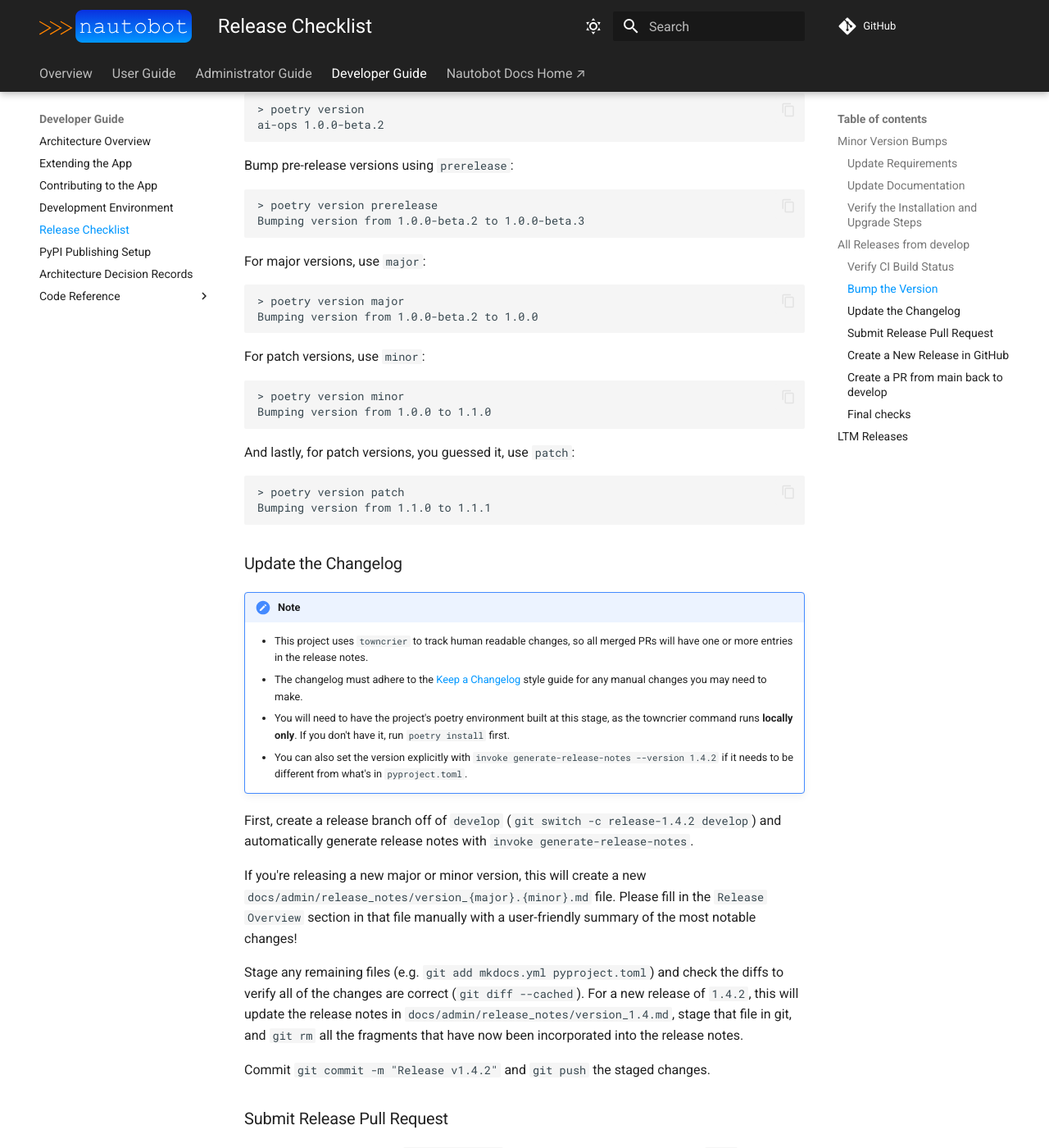
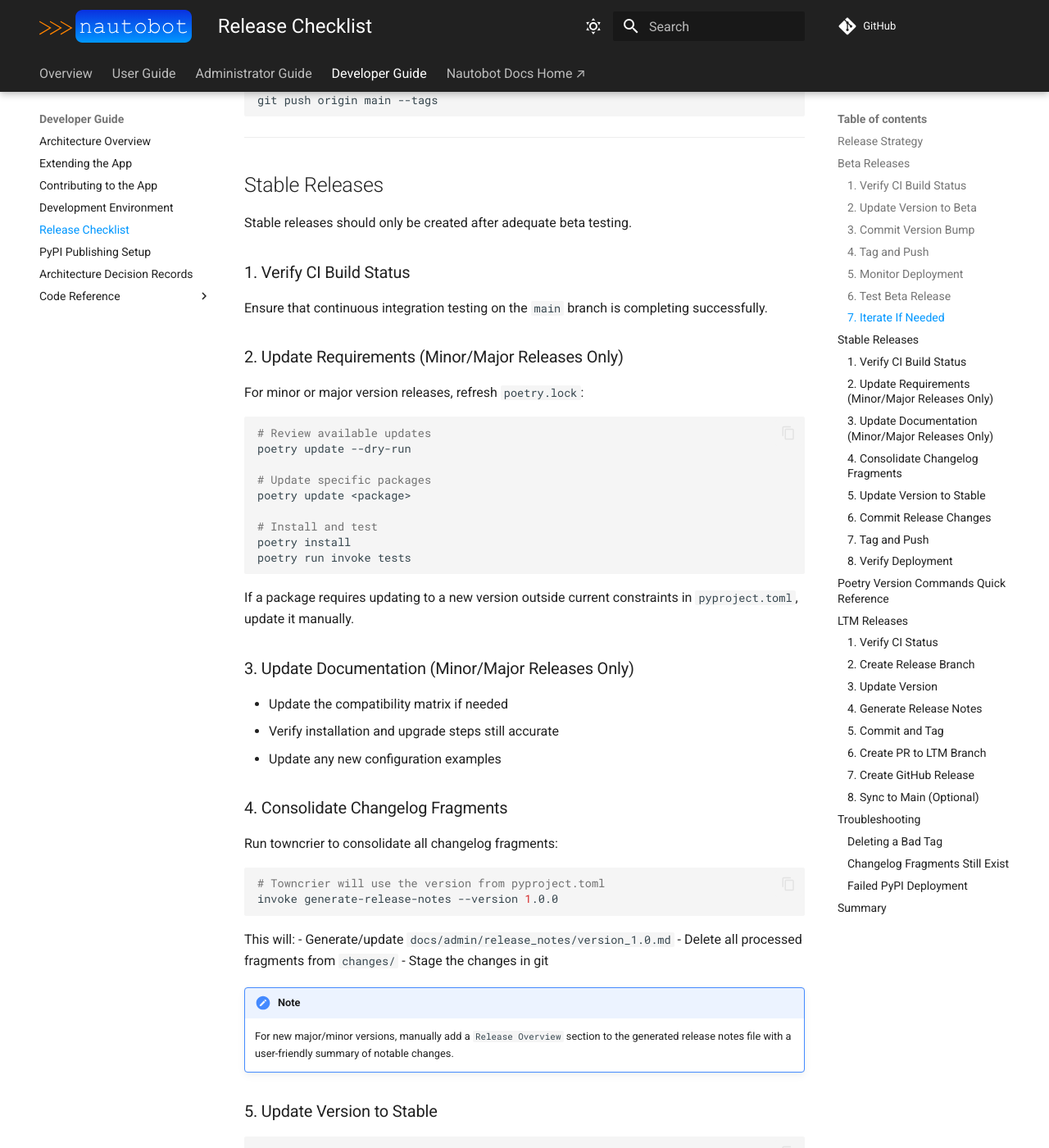
Before and after one commit to kvncampos/nautobot-ai-ops, an MkDocs documentation site: the page built from docs/dev/release_checklist.md, in a window 1280 px wide and 1400 px high, scrolled down 2231 px. Shown: the whole window at 82% size. Built offline with MkDocs 1.6.1 and Material for MkDocs 9.7.7, drawn with Linux system fonts in a browser that asks for light colours; comment, search, counter and statistics services are not loaded; some of the changed text lies outside the part shown.

Commit message:
updated workflow and docs

````diff
--- a/docs/dev/release_checklist.md
+++ b/docs/dev/release_checklist.md
@@ -3,216 +3,306 @@
 This document is intended for app maintainers and outlines the steps to perform when releasing a new version of the app.
 
 !!! important
-    Before starting, make sure your **local** `develop`, `main`, and (if applicable) the current LTM branch are all up to date with upstream!
+    This project uses a **main-only branching strategy** with **beta releases** for testing before stable releases.
 
-    ```
+    Before starting, make sure your **local** `main` branch is up to date:
+
+    ```bash
     git fetch
-    git switch develop && git pull # and repeat for main/ltm
+    git switch main && git pull
     ```
 
-Choose your own adventure:
+## Release Strategy
 
-- LTM release? Jump [here](#ltm-releases).
-- Patch release from `develop`? Jump [here](#all-releases-from-develop).
-- Minor release? Continue with [Minor Version Bumps](#minor-version-bumps) and then [All Releases from `develop`](#all-releases-from-develop).
+This project follows a streamlined release process:
 
-## Minor Version Bumps
+1. **Feature development** → Merge to `main` via squash merge (PR required)
+2. **Beta release** → Tag `v1.0.0b1`, `v1.0.0b2`, etc. from `main`
+3. **Testing period** → Let beta "cook" with real-world usage
+4. **Stable release** → Tag `v1.0.0` from `main`
 
-### Update Requirements
+Choose your path:
 
-Every minor version release should refresh `poetry.lock`, so that it lists the most recent stable release of each package. To do this:
-
-0. Run `poetry update --dry-run` to have Poetry automatically tell you what package updates are available and the versions it would upgrade to. This requires an existing environment created from the lock file (i.e. via `poetry install`).
-1. Review each requirement's release notes for any breaking or otherwise noteworthy changes.
-2. Run `poetry update <package>` to update the package versions in `poetry.lock` as appropriate.
-3. If a required package requires updating to a new release not covered in the version constraints for a package as defined in `pyproject.toml`, (e.g. `Django ~3.1.7` would never install `Django >=4.0.0`), update it manually in `pyproject.toml`.
-4. Run `poetry install` to install the refreshed versions of all required packages.
-5. Run all tests (`poetry run invoke tests`) and check that the UI and API function as expected.
-
-### Update Documentation
-
-If there are any changes to the compatibility matrix (such as a bump in the minimum supported Nautobot version), update it accordingly.
-
-Commit any resulting changes from the following sections to the documentation before proceeding with the release.
-
-!!! tip
-    Fire up the documentation server in your development environment with `poetry run mkdocs serve`! This allows you to view the documentation site locally (the link is in the output of the command) and automatically rebuilds it as you make changes.
-
-### Verify the Installation and Upgrade Steps
-
-Follow the [installation instructions](../admin/install.md) to perform a new production installation of the app. If possible, also test the [upgrade process](../admin/upgrade.md) from the previous released version.
-
-The goal of this step is to walk through the entire install process *as documented* to make sure nothing there needs to be changed or updated, to catch any errors or omissions in the documentation, and to ensure that it is current with each release.
+- **Beta release** (for testing)? Continue with [Beta Releases](#beta-releases)
+- **Stable release** (production-ready)? Continue with [Stable Releases](#stable-releases)
+- **LTM/Backport release**? Jump to [LTM Releases](#ltm-releases)
 
 ---
 
-## All Releases from `develop`
+## Beta Releases
 
-### Verify CI Build Status
+Beta releases allow early adopters to test new features before they reach stable. Users can install with `pip install --pre nautobot-ai-ops`.
 
-Ensure that continuous integration testing on the `develop` branch is completing successfully.
+### 1. Verify CI Build Status
 
-### Bump the Version
+Ensure that continuous integration testing on the `main` branch is completing successfully.
 
-Update the package version using `poetry version` if necessary ([poetry docs](https://python-poetry.org/docs/cli/#version)). This command shows the current version of the project or bumps the version of the project and writes the new version back to `pyproject.toml` if a valid bump rule is provided.
+### 2. Update Version to Beta
 
-The new version must be a valid semver string or a valid bump rule: `patch`, `minor`, `major`, `prepatch`, `preminor`, `premajor`, `prerelease`. Always try to use a bump rule when you can.
+Update the package version to a beta version using `poetry version`:
 
-!!! warning
-    This guide uses `1.4.2` as the new version in its examples, so change it to match the version you bumped to in the previous step! Every. single. time. you. copy/paste commands!
+```bash
+# First beta of version 1.0.0
+poetry version 1.0.0b1
 
-Display the current version with no arguments:
-
-```no-highlight
-> poetry version
-ai-ops 1.0.0-beta.2
+# Or bump from current beta
+poetry version prerelease  # e.g., 1.0.0b1 → 1.0.0b2
 ```
 
-Bump pre-release versions using `prerelease`:
+### 3. Commit Version Bump
 
-```no-highlight
-> poetry version prerelease
-Bumping version from 1.0.0-beta.2 to 1.0.0-beta.3
+```bash
+git add pyproject.toml
+git commit -m "chore: bump version to v1.0.0b1"
 ```
 
-For major versions, use `major`:
+### 4. Tag and Push
 
-```no-highlight
-> poetry version major
-Bumping version from 1.0.0-beta.2 to 1.0.0
+```bash
+git tag v1.0.0b1
+git push origin main --tags
 ```
 
-For patch versions, use `minor`:
+!!! success "Automatic Deployment"
+    Once the tag is pushed, the GitHub Actions workflow will automatically:
 
-```no-highlight
-> poetry version minor
-Bumping version from 1.0.0 to 1.1.0
+    - Build the package
+    - Publish to PyPI (as a pre-release)
+    - Create a GitHub pre-release with auto-generated notes
+
+### 5. Monitor Deployment
+
+Check the [Publish to PyPI workflow](https://github.com/kvncampos/nautobot-ai-ops/actions/workflows/publish-pypi.yml) to ensure it completes successfully.
+
+### 6. Test Beta Release
+
+Install and test the beta in a non-production environment:
+
+```bash
+pip install --pre nautobot-ai-ops
 ```
 
-And lastly, for patch versions, you guessed it, use `patch`:
+### 7. Iterate If Needed
 
-```no-highlight
-> poetry version patch
-Bumping version from 1.1.0 to 1.1.1
+If issues are found, fix them, merge to `main`, and release another beta:
+
+```bash
+poetry version prerelease  # 1.0.0b1 → 1.0.0b2
+git add pyproject.toml
+git commit -m "chore: bump version to v1.0.0b2"
+git tag v1.0.0b2
+git push origin main --tags
 ```
 
-### Update the Changelog
+---
+
+## Stable Releases
+
+Stable releases should only be created after adequate beta testing.
+
+### 1. Verify CI Build Status
+
+Ensure that continuous integration testing on the `main` branch is completing successfully.
+
+### 2. Update Requirements (Minor/Major Releases Only)
+
+For minor or major version releases, refresh `poetry.lock`:
+
+```bash
+# Review available updates
+poetry update --dry-run
+
+# Update specific packages
+poetry update <package>
+
+# Install and test
+poetry install
+poetry run invoke tests
+```
+
+If a package requires updating to a new version outside current constraints in `pyproject.toml`, update it manually.
+
+### 3. Update Documentation (Minor/Major Releases Only)
+
+- Update the compatibility matrix if needed
+- Verify installation and upgrade steps still accurate
+- Update any new configuration examples
+
+### 4. Consolidate Changelog Fragments
+
+Run towncrier to consolidate all changelog fragments:
+
+```bash
+# Towncrier will use the version from pyproject.toml
+invoke generate-release-notes --version 1.0.0
+```
+
+This will:
+- Generate/update `docs/admin/release_notes/version_1.0.md`
+- Delete all processed fragments from `changes/`
+- Stage the changes in git
 
 !!! note
-    - This project uses `towncrier` to track human readable changes, so all merged PRs will have one or more entries in the release notes.
-    - The changelog must adhere to the [Keep a Changelog](https://keepachangelog.com/) style guide for any manual changes you may need to make.
-    - You will need to have the project's poetry environment built at this stage, as the towncrier command runs **locally only**. If you don't have it, run `poetry install` first.
-    - You can also set the version explicitly with `invoke generate-release-notes --version 1.4.2` if it needs to be different from what's in `pyproject.toml`.
+    For new major/minor versions, manually add a `Release Overview` section to the generated release notes file with a user-friendly summary of notable changes.
 
-First, create a release branch off of `develop` (`git switch -c release-1.4.2 develop`) and automatically generate release notes with `invoke generate-release-notes`.
+### 5. Update Version to Stable
 
-If you're releasing a new major or minor version, this will create a new `docs/admin/release_notes/version_{major}.{minor}.md` file. Please fill in the `Release Overview` section in that file manually with a user-friendly summary of the most notable changes!
-
-Stage any remaining files (e.g. `git add mkdocs.yml pyproject.toml`) and check the diffs to verify all of the changes are correct (`git diff --cached`). For a new release of `1.4.2`, this will update the release notes in `docs/admin/release_notes/version_1.4.md`, stage that file in git, and `git rm` all the fragments that have now been incorporated into the release notes.
-
-Commit `git commit -m "Release v1.4.2"` and `git push` the staged changes.
-
-### Submit Release Pull Request
-
-Submit a pull request titled `Release v1.4.2` to merge your release branch into `main`. Copy the documented release notes into the pull request's body.
-
-!!! important
-    Do not squash merge this branch into `main`. Make sure to select `Create a merge commit` when merging in GitHub.
-
-Once CI has completed on the PR, merge it.
-
-### Create a New Release in GitHub
-
-Draft a [new release](https://github.com/kvncampos/nautobot-ai-ops/releases/new) with the following parameters.
-
-* **Tag:** Input current version (e.g. `v1.4.2`) and select `Create new tag: v1.4.2 on publish`
-* **Target:** `main`
-* **Title:** Version and date (e.g. `v1.4.2 - 2024-04-02`)
-
-Click "Generate Release Notes" and edit the auto-generated content as follows:
-
-- Change the entries generated by GitHub to only the usernames of the contributors. e.g. `* Updated dockerfile by @nautobot_user in https://github.com/kvncampos/nautobot-ai-ops/pull/123` -> `* @nautobot_user`.
-    - This should give you the list for the new `Contributors` section.
-    - Make sure there are no duplicated entries.
-- Replace the content of the `What's Changed` section with the description of changes from the release PR (what towncrier generated).
-- If it exists, leave the `New Contributors` list as it is.
-
-The release notes should look as follows:
-
-```markdown
-## What's Changed
-
-**Towncrier generated Changed/Fixed/Housekeeping etc. sections here**
-
-## Contributors
-
-* @alice
-* @bob
-
-## New Contributors
-
-* @bob
-
-**Full Changelog**: https://github.com/kvncampos/nautobot-ai-ops/compare/v1.4.1...v1.4.2
+```bash
+poetry version 1.0.0
 ```
 
-Publish the release!
+### 6. Commit Release Changes
 
-!!! note "PyPI Publishing"
-    Once the GitHub release is published, the `Publish to PyPI` workflow will automatically trigger and publish the package to PyPI. You can monitor the progress in the [Actions tab](https://github.com/kvncampos/nautobot-ai-ops/actions/workflows/publish-pypi.yml).
-
-### Create a PR from `main` back to `develop`
-
-First, sync your `main` branch with upstream changes: `git switch main && git pull`.
-
-Create a new branch from `main` called `release-1.4.2-to-develop` and use `poetry version prepatch` to bump the development version to the next release.
-
-For example, if you just released `v1.4.2`:
-
-```no-highlight
-> git switch -c release-1.4.2-to-develop main
-Switched to a new branch 'release-1.4.2-to-develop'
-
-> poetry version prepatch
-Bumping version from 1.4.2 to 1.4.3a1
-
-> git add pyproject.toml && git commit -m "Bump version"
-
-> git push
+```bash
+git add .
+git commit -m "chore: release v1.0.0"
 ```
 
-!!! important
-    Do not squash merge this branch into `develop`. Make sure to select `Create a merge commit` when merging in GitHub.
+### 7. Tag and Push
 
-Open a new PR from `release-1.4.2-to-develop` against `develop`, wait for CI to pass, and merge it.
+```bash
+git tag v1.0.0
+git push origin main --tags
+```
 
-### Final checks
+!!! success "Automatic Deployment"
+    Once the tag is pushed, the GitHub Actions workflow will automatically:
 
-At this stage, the CI should be running or finished for the `v1.4.2` tag. The `Publish to PyPI` workflow should automatically trigger when the GitHub release is published, building and publishing the package to PyPI.
+    - Verify changelog fragments are cleared
+    - Build the package
+    - Publish to PyPI (as a stable release)
+    - Create a GitHub release with auto-generated notes
 
-Verify the following:
+### 8. Verify Deployment
 
-1. The [Publish to PyPI workflow](https://github.com/kvncampos/nautobot-ai-ops/actions/workflows/publish-pypi.yml) has completed successfully
-2. The package appears on [PyPI](https://pypi.org/project/nautobot-ai-ops/)
-3. The GitHub release was created with the correct tag and notes
+Check the following:
 
-Documentation should also have been built for the tag on ReadTheDocs and if you're reading this page online, refresh it and look for the new version in the little version fly-out menu down at the bottom right of the page.
+1. [Publish to PyPI workflow](https://github.com/kvncampos/nautobot-ai-ops/actions/workflows/publish-pypi.yml) completed successfully
+2. Package appears on [PyPI](https://pypi.org/project/nautobot-ai-ops/) as a stable release
+3. GitHub release created with correct tag and notes
+4. Documentation built and deployed
 
-All done!
+---
 
+## Poetry Version Commands Quick Reference
 
+```bash
+# Display current version
+poetry version
+
+# Beta releases
+poetry version 1.0.0b1           # Set specific beta version
+poetry version prerelease        # Bump beta: 1.0.0b1 → 1.0.0b2
+
+# Stable releases
+poetry version patch             # 1.0.0 → 1.0.1
+poetry version minor             # 1.0.1 → 1.1.0
+poetry version major             # 1.1.0 → 2.0.0
+
+# Convert beta to stable
+poetry version 1.0.0             # 1.0.0b2 → 1.0.0
+```
+
+---
 ## LTM Releases
 
 For projects maintaining a Nautobot LTM compatible release, all development and release management is done through the `ltm-x.y` branch. The `x.y` relates to the LTM version of Nautobot it's compatible with, for example `1.6`.
 
-The process is similar to releasing from `develop`, but there is no need for post-release branch syncing because you'll release directly from the LTM branch:
+The process is similar to stable releases, but you release directly from the LTM branch:
 
-1. Make sure your `ltm-1.6` branch is passing CI.
-2. Create a release branch from the `ltm-1.6` branch: `git switch -c release-1.2.3 ltm-1.6`.
-3. Bump up the patch version `poetry version patch`. If you're backporting a feature instead of bugfixes, bump the minor version instead with `poetry version minor`.
-4. Generate the release notes: `invoke generate-release-notes --version 1.2.3`.
-5. Move the release notes from the generated `docs/admin/release_notes/version_X.Y.md` to `docs/admin/release_notes/version_1.2.md`.
-6. Add all the changes and `git commit -m "Release v1.2.3"`, then `git push`.
-7. Open a new PR against `ltm-1.6`. Once CI is passing in the PR, `Create a merge commit` (don't squash!).
-8. Create a New Release in GitHub - use the same steps documented [here](#create-a-new-release-in-github).
-9. Open a separate PR against `develop` to synchronize all LTM release changelogs into the latest version of the docs for visibility.
+### 1. Verify CI Status
+
+Make sure your `ltm-1.6` branch is passing CI.
+
+### 2. Create Release Branch
+
+```bash
+git switch -c release-1.2.3 ltm-1.6
+```
+
+### 3. Update Version
+
+```bash
+# For bug fixes
+poetry version patch
+
+# For backported features
+poetry version minor
+```
+
+### 4. Generate Release Notes
+
+```bash
+invoke generate-release-notes --version 1.2.3
+```
+
+Move the release notes from `docs/admin/release_notes/version_X.Y.md` to `docs/admin/release_notes/version_1.2.md`.
+
+### 5. Commit and Tag
+
+```bash
+git add .
+git commit -m "chore: release v1.2.3"
+git tag v1.2.3
+git push origin release-1.2.3 --tags
+```
+
+### 6. Create PR to LTM Branch
+
+Open a PR against `ltm-1.6`. Once CI is passing:
+
+!!! important
+    Select `Create a merge commit` when merging (don't squash!).
+
+### 7. Create GitHub Release
+
+Follow the same steps as [Stable Releases - Verify Deployment](#8-verify-deployment).
+
+### 8. Sync to Main (Optional)
+
+Open a separate PR against `main` to synchronize LTM release changelogs for visibility in the latest docs.
+
+---
+
+## Troubleshooting
+
+### Deleting a Bad Tag
+
+If you tagged the wrong version:
+
+```bash
+# Delete local tag
+git tag -d v1.0.0
+
+# Delete remote tag
+git push origin :refs/tags/v1.0.0
+```
+
+### Changelog Fragments Still Exist
+
+The workflow will fail for stable releases if fragments remain in `changes/`. This is intentional - run `towncrier build` first.
+
+### Failed PyPI Deployment
+
+Check the [Actions tab](https://github.com/kvncampos/nautobot-ai-ops/actions/workflows/publish-pypi.yml) for error details. Common issues:
+
+- Version already exists on PyPI (can't republish same version)
+- Authentication issues (check repository secrets)
+- Build failures (check package integrity)
+
+---
+
+## Summary
+
+**For Beta Releases:**
+1. `poetry version 1.0.0b1` → `git commit` → `git tag v1.0.0b1` → `git push --tags`
+
+**For Stable Releases:**
+1. `invoke generate-release-notes --version 1.0.0`
+2. `poetry version 1.0.0` → `git commit` → `git tag v1.0.0` → `git push --tags`
+
+**Key Points:**
+- All PRs must include changelog fragments in `changes/`
+- Beta releases keep fragments; stable releases consolidate them
+- All merges to `main` use squash merge
+- GitHub Actions handles PyPI publishing automatically
--- a/mkdocs.yml
+++ b/mkdocs.yml
@@ -3,7 +3,7 @@
 edit_uri: "edit/main/docs"
 site_dir: "ai_ops/static/ai_ops/docs"
 site_name: "AI Ops Documentation"
-site_url: "https://docs.nautobot.com/projects/ai-ops/en/latest/"
+site_url: "https://kvncampos.github.io/nautobot-ai-ops/"
 repo_url: "https://github.com/kvncampos/nautobot-ai-ops"
 copyright: "Copyright &copy; The Authors"
 theme:
````
Also changed, not shown: README.md (+11 -11 lines), docs/dev/contributing.md (+21 -6 lines), docs/dev/extending.md (+3 -0 lines), .github/workflows/README.md, 2 other files.
